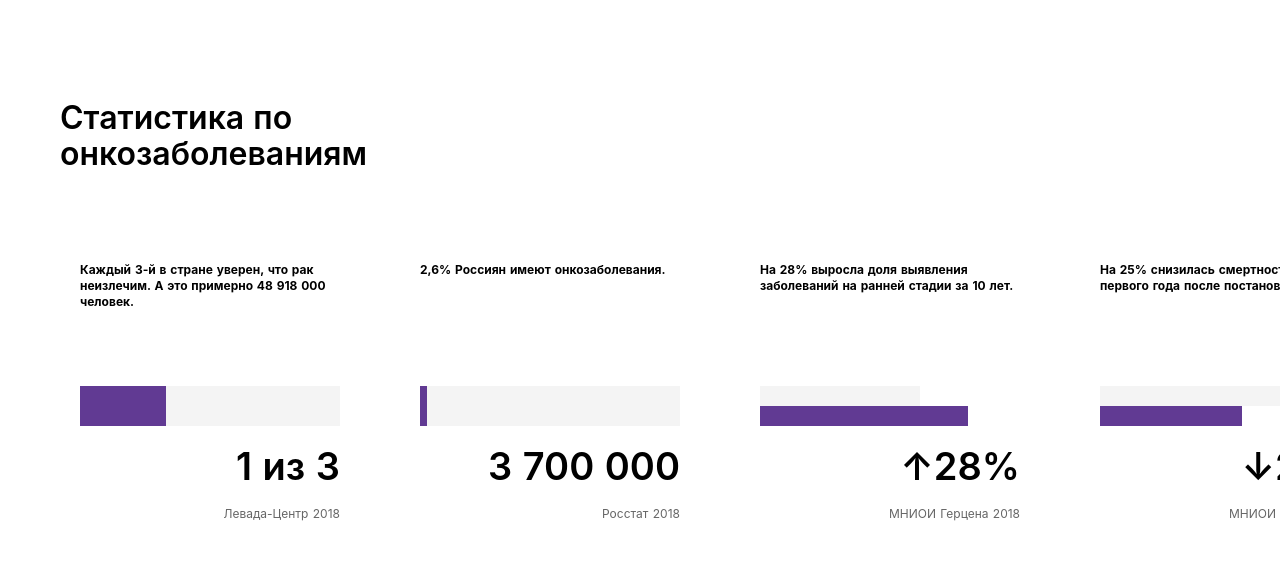
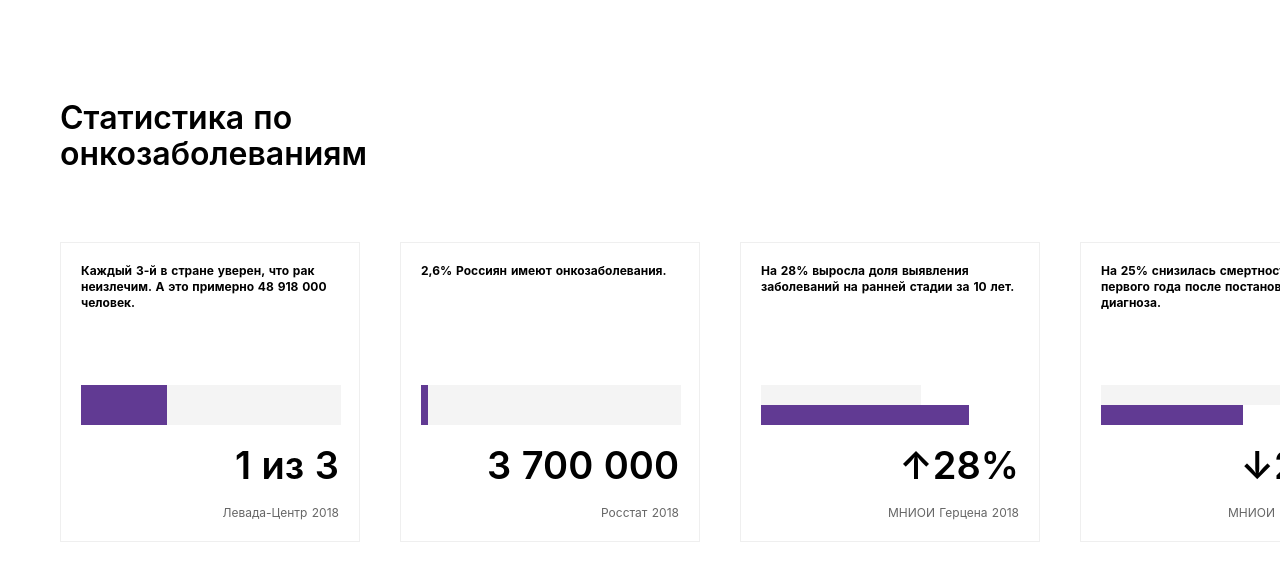
Before and after one commit to AOseledec/cancer-shall-not-pass, a Nuxt app: page /graficks in a window 1280 px wide. Shown: the top 580 px of the page. Built offline with nearby package versions, Linux system fonts and the light colour scheme.

Commit message:
вот теперь точно готовый вариант

```diff
--- a/components/Graficks.vue
+++ b/components/Graficks.vue
@@ -92,6 +92,7 @@ export default {};
   justify-content: space-between;
   width: 300px;
   height: 300px;
+  border: 1px solid#EFEFEF;
 }
 
 .graf__block-title {
```
